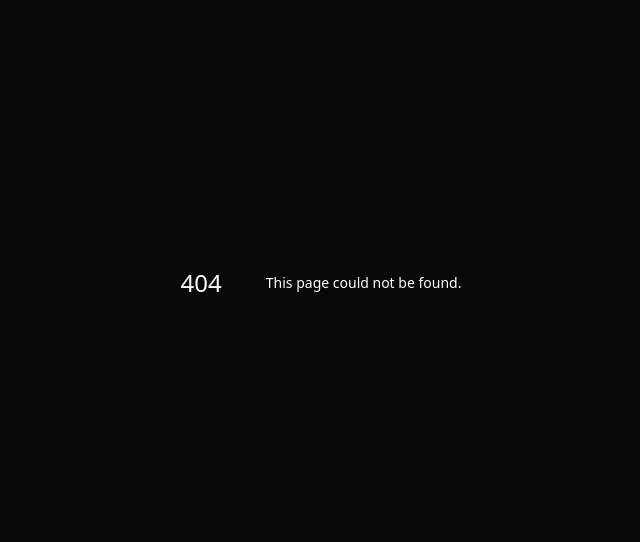
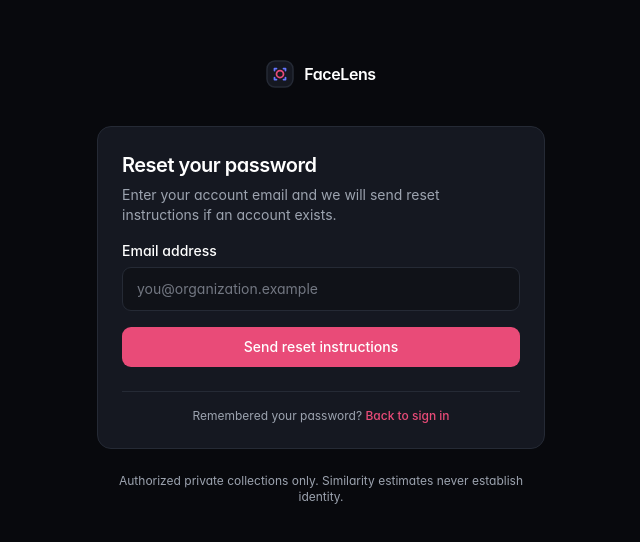
Before and after one commit to suhel6388/facelens, a Next.js app in the folder apps/web/: page /forgot-password in a window 1280 px wide. Before the commit this address had no page. Shown: the part 118-660 px from the top of the page, without its empty margins (319-959 px from the left). Built offline with nearby package versions, Linux system fonts and the light colour scheme; no server answers.

Commit message:
feat(web): add /forgot-password page

```diff
--- /dev/null
+++ b/apps/web/src/app/forgot-password/page.tsx
@@ -0,0 +1,29 @@
+import type { Metadata } from "next";
+import Link from "next/link";
+import { BRAND_NAME } from "@app/types";
+import { AuthCard } from "@/components/auth/auth-card";
+import { ForgotPasswordForm } from "@/components/auth/forgot-password-form";
+
+export const metadata: Metadata = {
+  title: `Forgot Password — ${BRAND_NAME}`,
+  description: "Request a password reset link for your FaceLens account.",
+};
+
+export default function ForgotPasswordPage() {
+  return (
+    <AuthCard
+      title="Reset your password"
+      description="Enter your account email and we will send reset instructions if an account exists."
+      footer={
+        <p className="text-xs text-muted">
+          Remembered your password?{" "}
+          <Link href="/login" className="font-medium text-primary hover:underline">
+            Back to sign in
+          </Link>
+        </p>
+      }
+    >
+      <ForgotPasswordForm />
+    </AuthCard>
+  );
+}
```
